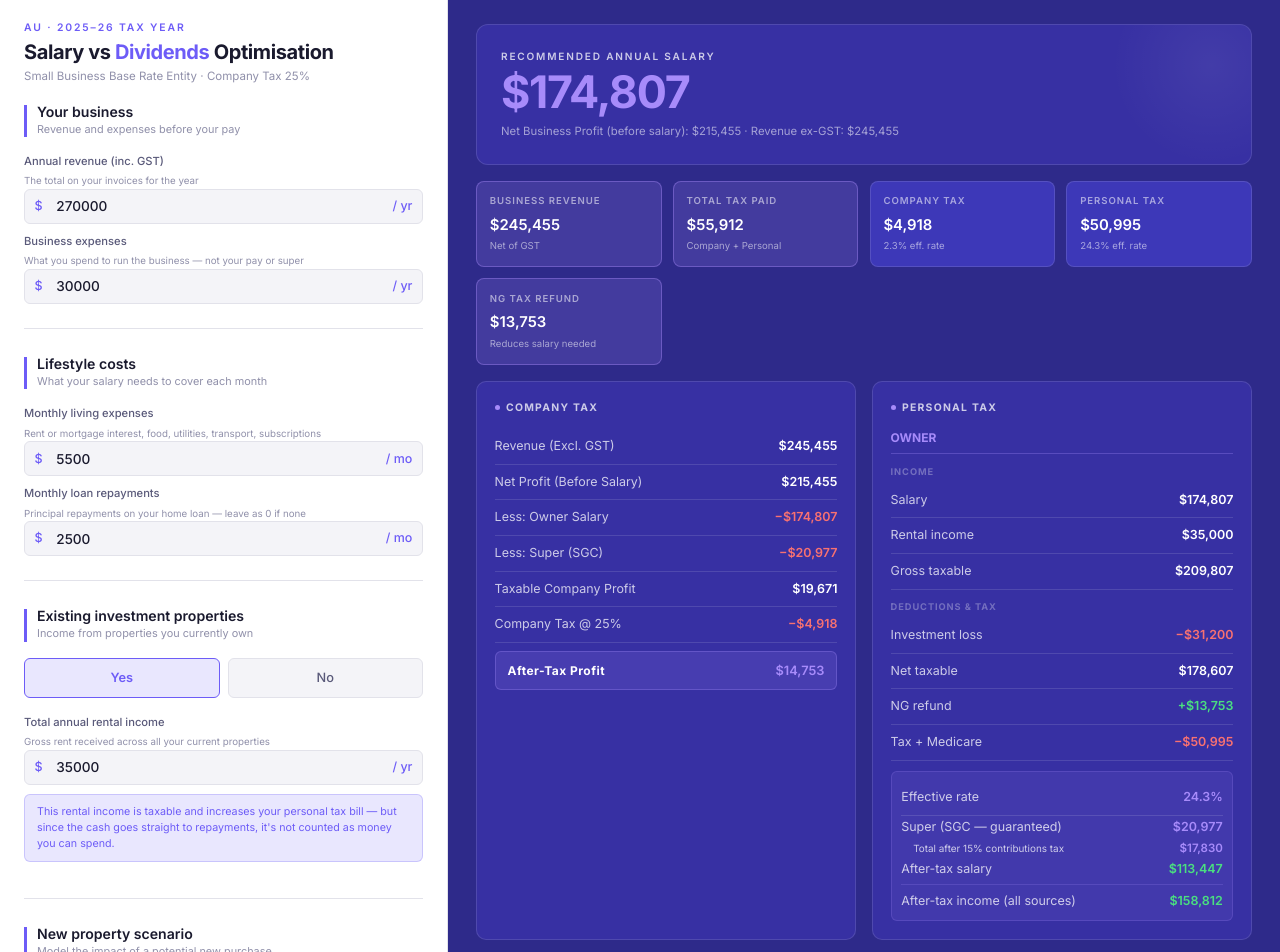
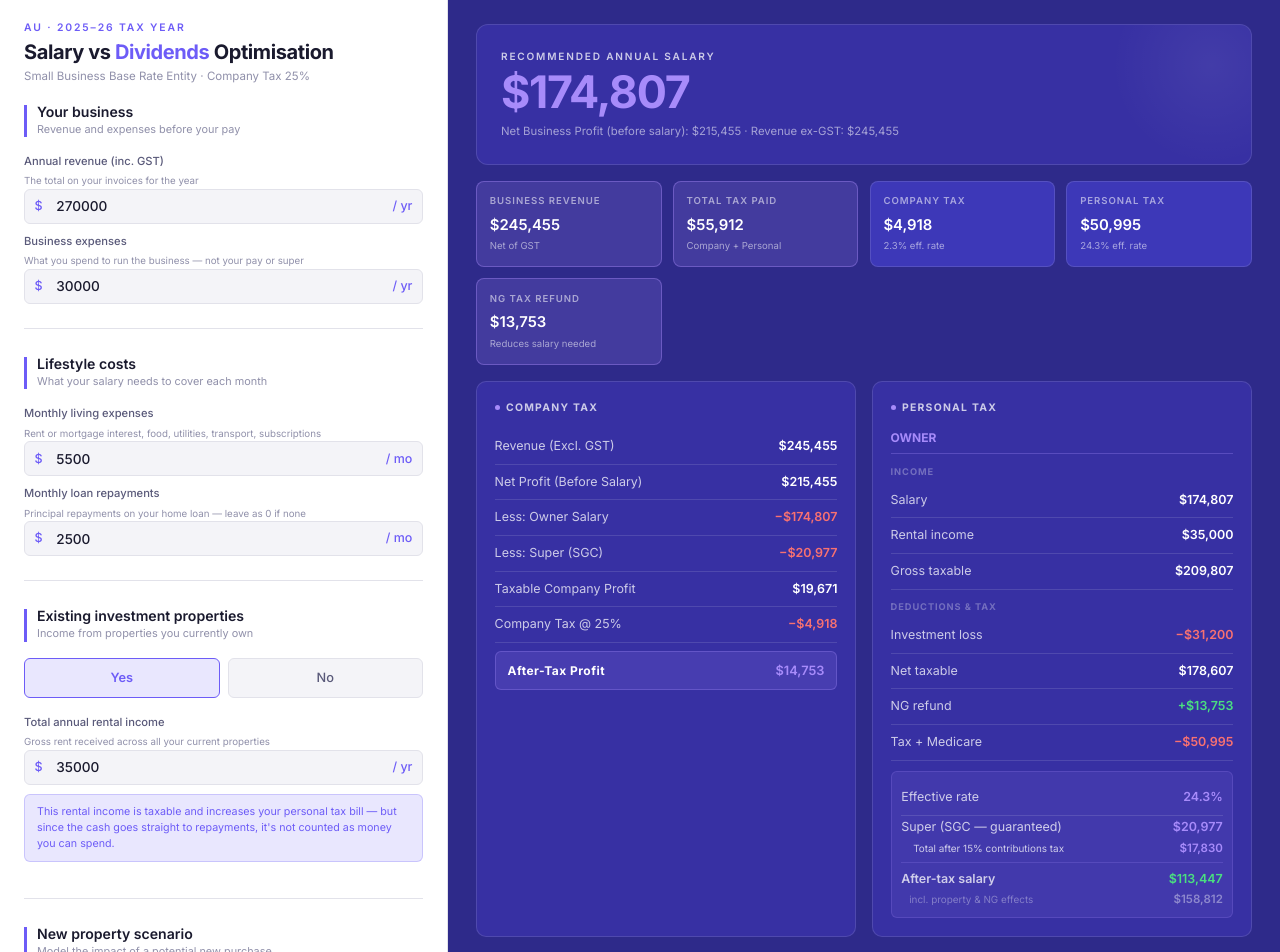
Before and after one commit to u1165139/sal-planner, a React (Vite) app: page / in a window 1280 px wide. Shown: the top 952 px of the page. Built offline with nearby package versions, Linux system fonts and the light colour scheme.

Commit message:
feat: enhance after-tax salary display in PersonalTaxBreakdown; add conditional rendering for total income effects

```diff
--- a/src/features/results/PersonalTaxBreakdown.tsx
+++ b/src/features/results/PersonalTaxBreakdown.tsx
@@ -108,15 +108,29 @@ function PersonColumn({
         })()}
 
         {afterTaxSalary !== undefined && (
-          <div className="tax-row" style={{ borderBottom: 'none', padding: '0.1rem 0' }}>
-            <span className="tax-row-label">After-tax salary</span>
-            <span className="tax-row-value positive">{fmt(afterTaxSalary)}</span>
+          <>
+            <div className="tax-row" style={{ borderBottom: 'none', padding: '0.1rem 0', borderTop: '1px solid rgba(167,139,250,0.2)', marginTop: '0.25rem', paddingTop: '0.4rem' }}>
+              <span className="tax-row-label" style={{ fontWeight: 600 }}>After-tax salary</span>
+              <span className="tax-row-value positive" style={{ fontWeight: 600 }}>{fmt(afterTaxSalary)}</span>
+            </div>
+            {afterTaxTotal !== afterTaxSalary && (
+              <div className="tax-row" style={{ borderBottom: 'none', padding: '0.05rem 0' }}>
+                <span className="tax-row-label" style={{ fontSize: '0.62rem', color: 'rgba(255,255,255,0.35)', paddingLeft: '0.5rem' }}>
+                  incl. property &amp; NG effects
+                </span>
+                <span className="tax-row-value" style={{ fontSize: '0.72rem', color: 'rgba(255,255,255,0.4)' }}>
+                  {fmt(afterTaxTotal)}
+                </span>
+              </div>
+            )}
+          </>
+        )}
+        {afterTaxSalary === undefined && (
+          <div className="tax-row" style={{ borderBottom: 'none', padding: '0.1rem 0', borderTop: '1px solid rgba(167,139,250,0.2)', marginTop: '0.25rem', paddingTop: '0.4rem' }}>
+            <span className="tax-row-label" style={{ fontWeight: 600 }}>After-tax income</span>
+            <span className="tax-row-value positive" style={{ fontWeight: 600 }}>{fmt(afterTaxTotal)}</span>
           </div>
         )}
-        <div className="tax-row" style={{ borderBottom: 'none', padding: '0.1rem 0', borderTop: '1px solid rgba(167,139,250,0.2)', marginTop: '0.25rem', paddingTop: '0.4rem' }}>
-          <span className="tax-row-label">After-tax income (all sources)</span>
-          <span className="tax-row-value positive">{fmt(afterTaxTotal)}</span>
-        </div>
       </div>
     </div>
   );
```
